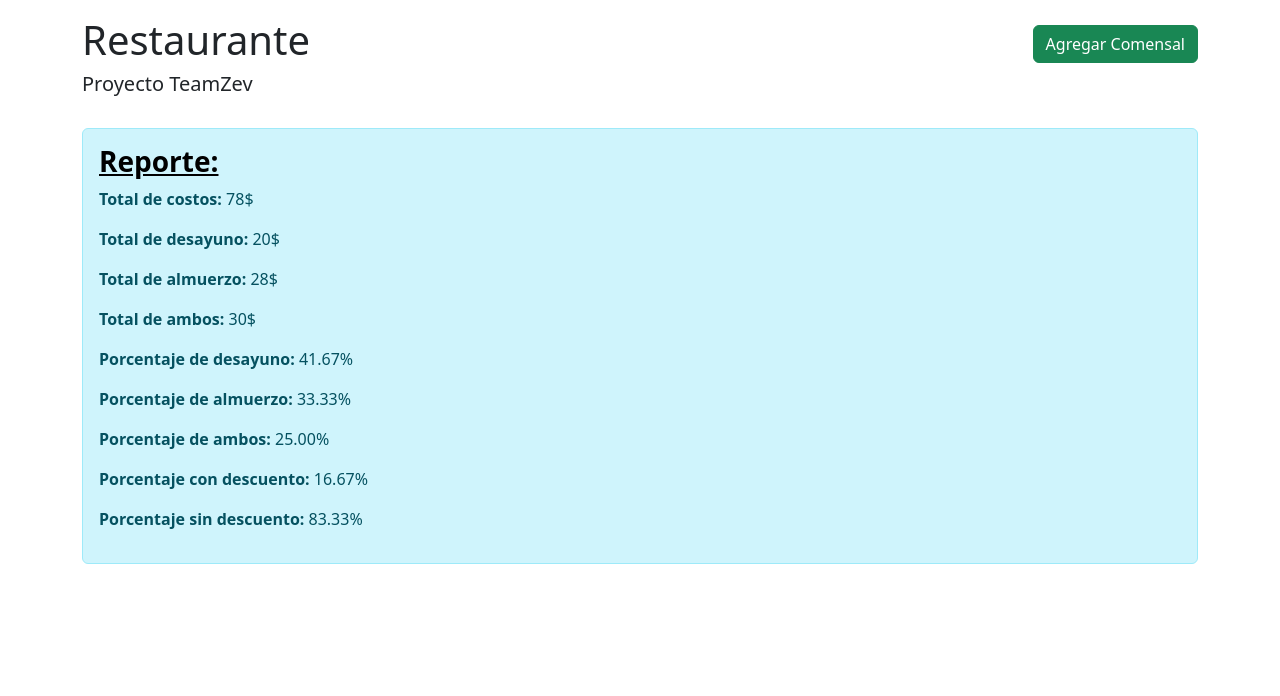
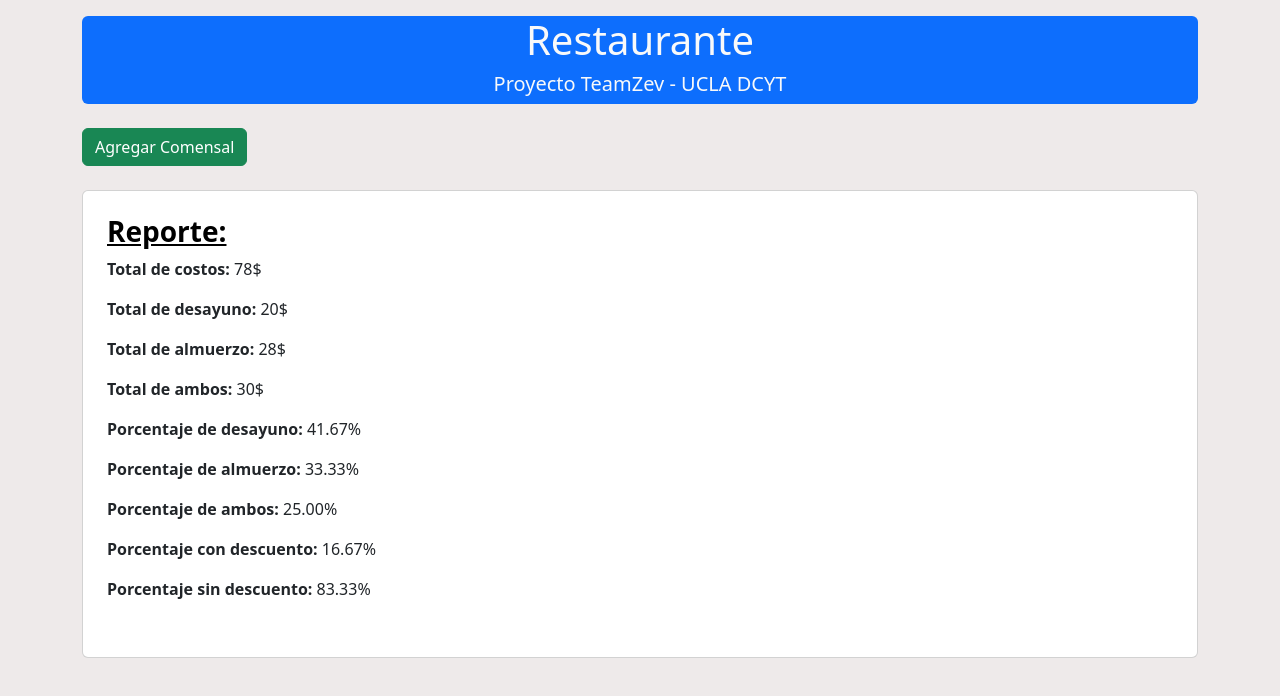
Before and after one commit to ElGol17/L26.2.p.c2.18.comensales, a website with bundled scripts: page index.html in a window 1280 px wide. Built offline with nearby package versions, Linux system fonts and the light colour scheme.

Commit message:
Actualización index.html y Excel

```diff
--- a/index.html
+++ b/index.html
@@ -5,16 +5,22 @@
     <meta name="viewport" content="width=device-width, initial-scale=1.0">
     <title>Proyecto Comensales</title>
     <link rel="stylesheet" href="https://cdn.jsdelivr.net/npm/bootstrap@5.3.0/dist/css/bootstrap.min.css">
+    <style>
+        body{ background-color: rgba(233, 228, 228, 0.747)}
+    </style>
 </head>
 <body>
     <div id="app-bootstrap" class="container mt-3">
         <div class="d-flex justify-content-between align-items-center">
-            <h1 class="text-center" >Restaurante</h1>
-            <button class="btn btn-success" id="body_btAgregarComensal">Agregar Comensal</button>
+                <div class="container-fluid bg-primary rounded text-light text-center">
+                <h1>Restaurante</h1>
+                <h5>Proyecto TeamZev - UCLA DCYT</h5>
+                </div>
         </div>
-        <h5>Proyecto TeamZev</h5>
         <br>
-        <div class="alert alert-info" text-start>
+        <div><button class="btn btn-success" id="body_btAgregarComensal">Agregar Comensal</button></div>
+    <br>
+        <div class="card mb-5 p-4" text-start>
             <h3 class="text-black text-decoration-underline" ><strong>Reporte:</strong></h3>
             <p><strong>Total de costos:</strong> <span id="body_lblTotalCostos">0</span>$</p>
             <p><strong>Total de desayuno:</strong> <span id="body_lblTotalDesayuno">0</span>$</p>
@@ -31,8 +37,8 @@
         <div class="modal fade" id="comensal" tabindex="-1" aria-hidden="true">
             <div class="modal-dialog">
                 <div class="modal-content">
-                    <div class="modal-header">
-                        <h5 class="modal-title" text-start>Agregar Comensal</h5>
+                    <div class="modal-header bg-primary">
+                        <h5 class="modal-title text-light text-start">Agregar Comensal</h5>
                     </div>
                     <div class="modal-body ">
                         <label class="form-label">Nombre:</label>
```
Also changed, not shown: 1 other file.
